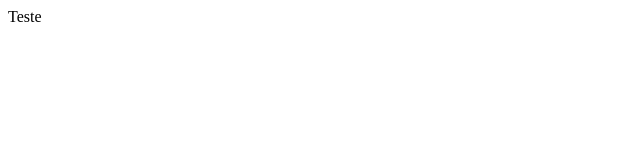
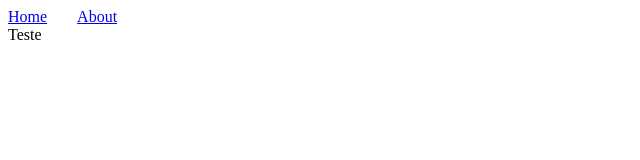
Before and after one commit to KaueRonald/CursoReactTypesrciptMui, a React (Vite) app: page / in a window 1280 px wide. Shown: the top 160 px of the page, without its empty margins (0-640 px from the left). Built offline with nearby package versions, Linux system fonts and the light colour scheme.

Commit message:
build: adicionando react-router para manipulação de routes

```diff
--- a/package.json
+++ b/package.json
@@ -10,7 +10,8 @@
   },
   "dependencies": {
     "react": "^18.2.0",
-    "react-dom": "^18.2.0"
+    "react-dom": "^18.2.0",
+    "react-router-dom": "^6.11.1"
   },
   "devDependencies": {
     "@types/react": "^18.0.28",
--- a/src/main.tsx
+++ b/src/main.tsx
@@ -1,10 +1,18 @@
 import React from 'react'
 import ReactDOM from 'react-dom/client'
 import { App } from './App'
+import { BrowserRouter, Routes, Route } from 'react-router-dom'
+import { Menu } from './shared/components/menu'
 
 
 ReactDOM.createRoot(document.getElementById('root') as HTMLElement).render(
   <React.StrictMode>
-    <App />
+    <BrowserRouter>
+      <Menu/>
+      <Routes>
+        <Route path='/' element={<App />} />
+        <Route path='/about' element={<App />} />
+      </Routes>
+    </BrowserRouter>
   </React.StrictMode>,
 )
```
Also changed, not shown: 1 other file (tests, documents, lock files or other folders).
